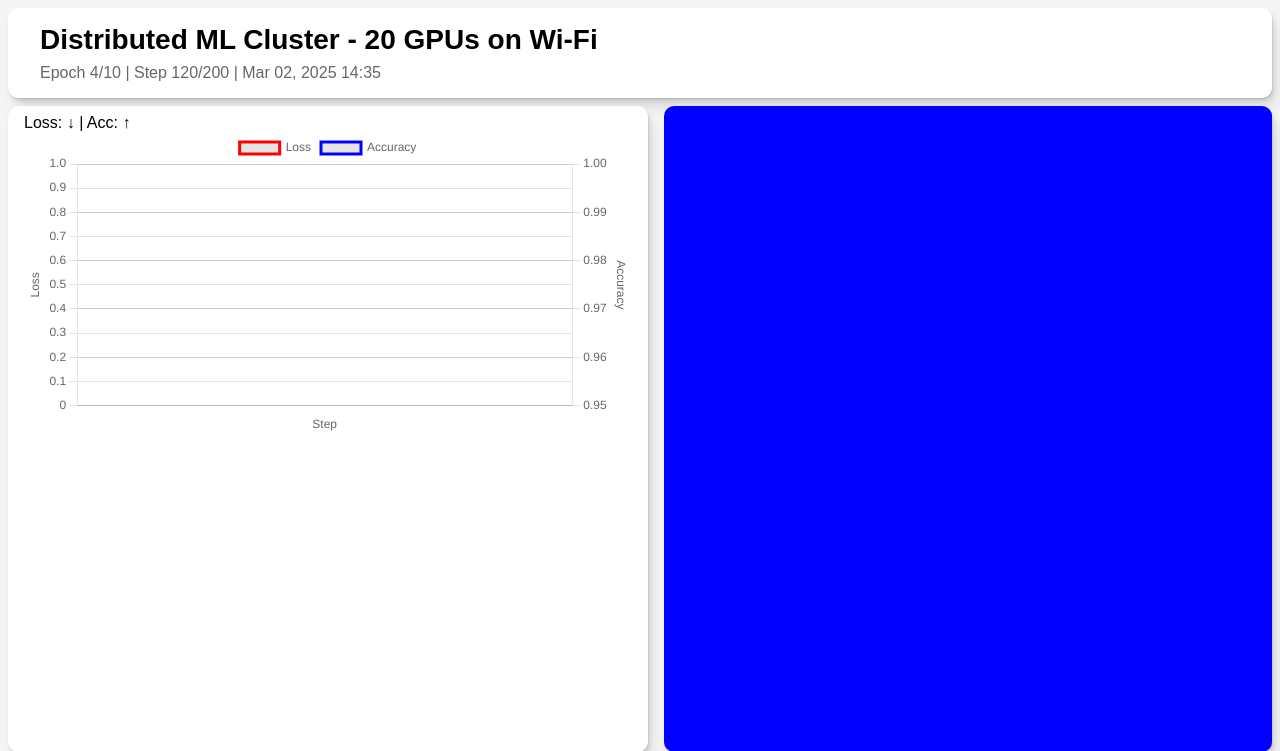
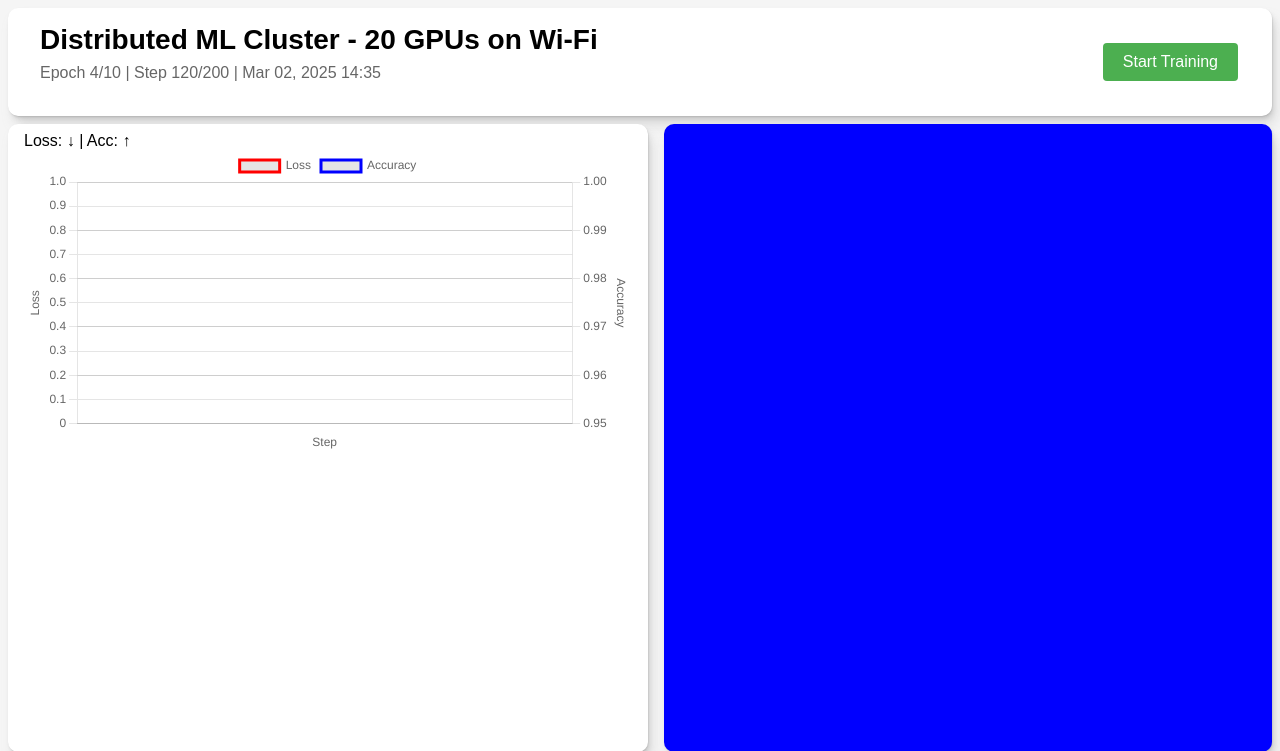
Before and after one commit to rlee603166/orchestra, a Flask app: page / in a window 1280 px wide. Shown: the top 751 px of the page. Run offline with Flask 3, Linux system fonts and the light colour scheme.

Commit message:
training button

```diff
--- a/compute_node/node.py
+++ b/compute_node/node.py
@@ -15,7 +15,7 @@ log_data = { "steps": [], "loss": [], "accuracy":[] }
 stop_training = threading.Event()
 
 app = Flask(__name__)
-CORS(app, resources={r"/*": {"origins": "http://localhost:8080"}})
+CORS(app, resources={r"/*": {"origins": "http://47.144.148.193:8080"}})
 asgi_app = WsgiToAsgi(app)
 
 
--- a/dashboard/static/css/dashboard.css
+++ b/dashboard/static/css/dashboard.css
@@ -34,7 +34,15 @@ body {
     font-family: Arial, Helvetica, sans-serif;
 }
 
+.title-container {
+    display: flex;
+    flex-direction: column;
+}
+
 .header-content {
+    display: flex;
+    flex-direction: row;
+    justify-content: space-between;
     flex: 0 0 auto;
     padding: 1rem 2rem;
     background-color: white;
@@ -53,6 +61,36 @@ body {
     font-size: 1rem;
     color: #666;
     margin-top: 0.5rem;
+}
+
+.control-buttons {
+    display: flex;
+    justify-content: center;
+    margin: 15px 0;
+}
+
+.start-button {
+    background-color: #4CAF50;
+    color: white;
+    border: none;
+    padding: 10px 20px;
+    text-align: center;
+    text-decoration: none;
+    display: inline-block;
+    font-size: 16px;
+    margin: 4px 2px;
+    cursor: pointer;
+    border-radius: 4px;
+    transition: background-color 0.3s;
+}
+
+.start-button:hover {
+    background-color: #45a049;
+}
+
+.start-button:disabled {
+    background-color: #cccccc;
+    cursor: not-allowed;
 }
 
 .center-content {
--- a/dashboard/static/js/loss.js
+++ b/dashboard/static/js/loss.js
@@ -17,12 +17,13 @@ const lossChart = new Chart(ctx, {
     },
 });
 
+
+let updateInterval;
+let isTraining = false;
+
 function updateChart() {
     console.log("fetching");
-    fetch('http://47.144.148.193:5000/training_data', {
-        method: 'GET',
-        mode: 'no-cors'
-    })
+    fetch('http://47.144.148.193:5000/training_data')
         .then(response => response.json())
         .then(data => {
             lossChart.data.labels = data.steps;
@@ -36,5 +37,37 @@ function updateChart() {
         });
 }
 
+function startTraining() {
+    if (isTraining) return;
+
+    fetch('http://47.144.148.193:5000/train', {
+        method: 'POST',
+    })
+        .then(response => {
+            if (!response.ok) {
+                throw new Error(`HTTP error! Status: ${response.status}`);
+            }
+            return response.json();
+        })
+        .then(data => {
+            console.log('Training started:', data);
+
+            isTraining = true;
+            document.getElementById('startTraining').textContent = 'Training...';
+            document.getElementById('startTraining').disabled = true;
+
+            updateChart();
+            updateInterval = setInterval(updateChart, 1000);
+        })
+        .catch(error => {
+            console.error('Error starting training:', error);
+            alert('Failed to start training. Please check the console for details.');
+        });
+}
+
+document.addEventListener('DOMContentLoaded', () => {
+    const startButton = document.getElementById('startTraining');
+    startButton.addEventListener('click', startTraining);
+});
+
 updateChart();
-setInterval(updateChart, 1000);
--- a/dashboard/templates/dashboard.html
+++ b/dashboard/templates/dashboard.html
@@ -13,11 +13,16 @@
 
 <body>
     <div class="header-content">
-        <div class="title">
-            Distributed ML Cluster - 20 GPUs on Wi-Fi
+        <div class="title-container">
+            <div class="title">
+                Distributed ML Cluster - 20 GPUs on Wi-Fi
+            </div>
+            <div class="metadata">
+                Epoch 4/10 | Step 120/200 | Mar 02, 2025 14:35
+            </div>
         </div>
-        <div class="metadata">
-            Epoch 4/10 | Step 120/200 | Mar 02, 2025 14:35
+        <div class="control-buttons">
+            <button id="startTraining" class="start-button">Start Training</button>
         </div>
     </div>
     <div class="center-content">
@@ -28,7 +33,6 @@
         <div class="gpus"></div>
     </div>
     <div class="nodes"></div>
-
     <!-- Remove type="module" and use a regular script -->
     <script src="{{ url_for('static', filename='js/loss.js') }}"></script>
 </body>
```
Also changed, not shown: compute_node/training_data.json (+1 -1 lines).
